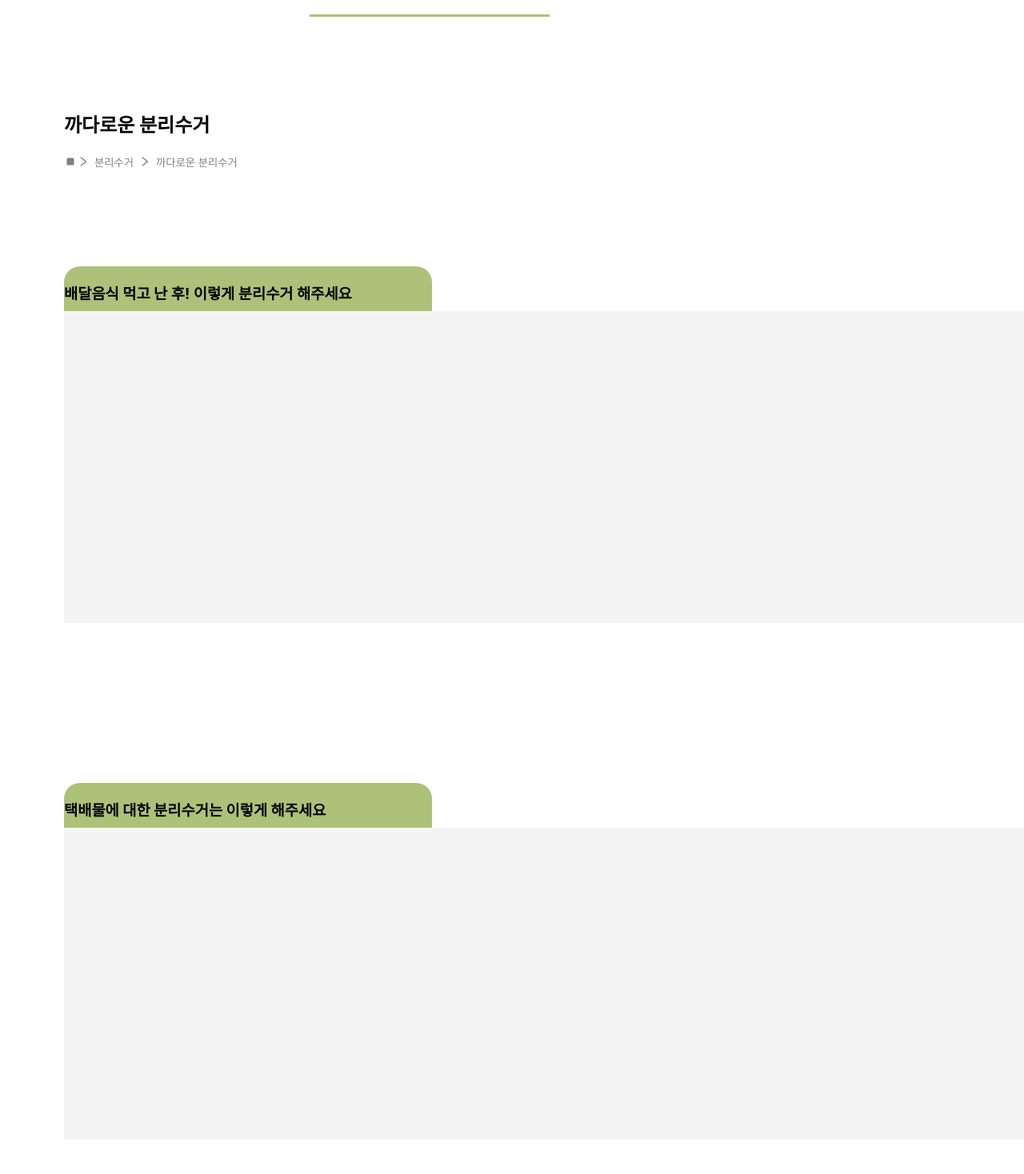
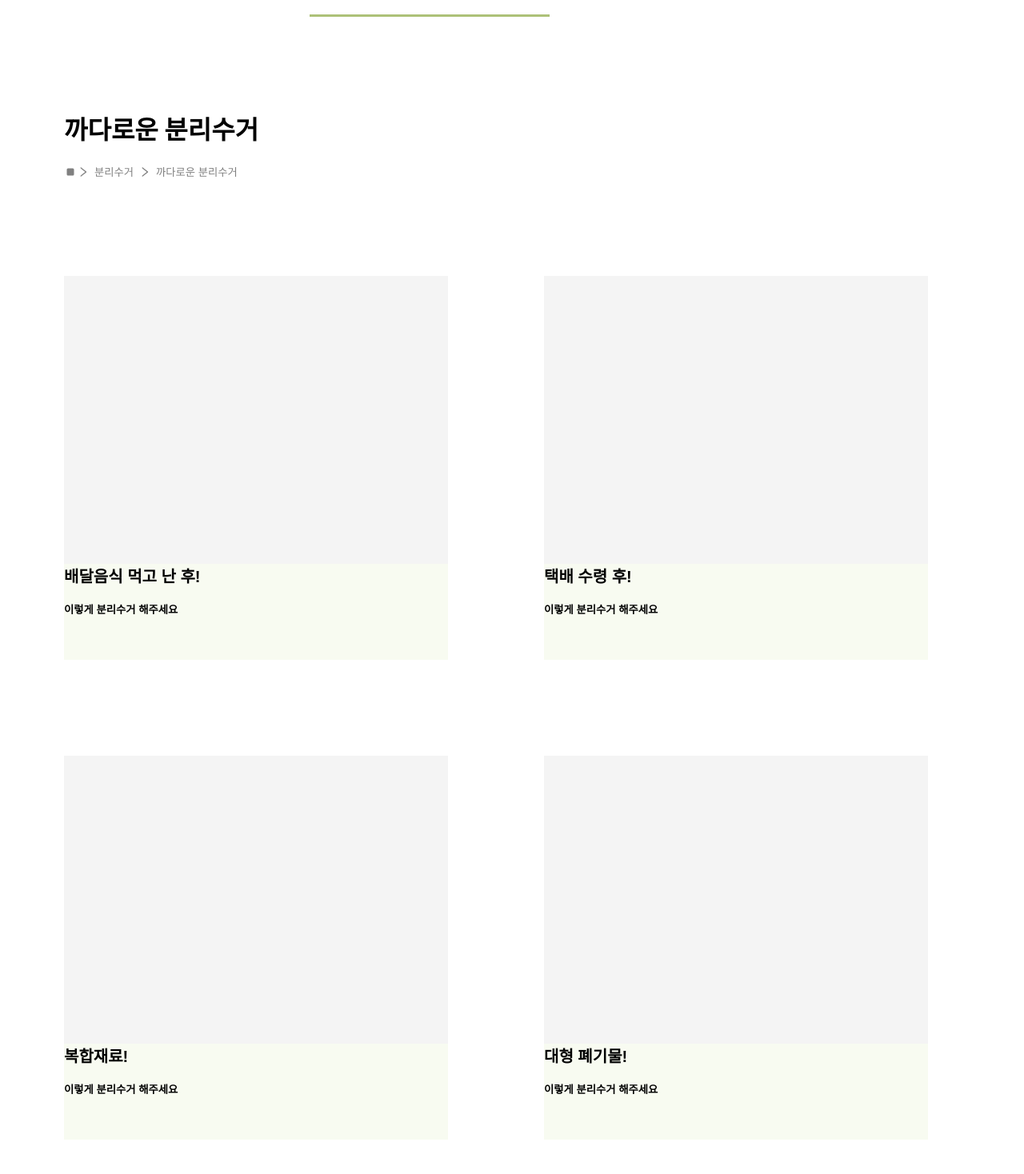
Before and after one commit to recore15/Recore_Front, a React (Create React App) app: page /difficult in a window 1280 px wide. Shown: the part 222-1690 px from the top of the page at 80% size. After the commit the page ends 1647 px from the top, so only its background shows below. Built offline with nearby package versions, Linux system fonts and the light colour scheme.

Commit message:
feat: 까다로운 분리수거 페이지 생성

```diff
--- a/src/App.css
+++ b/src/App.css
@@ -283,23 +283,44 @@
 .Difficult .block .blank {
   width: 400px;
 }
-.Difficult .block .main {
+.Difficult .block .main .content {
+  width: 100%;
+  flex-direction: row;
+  display: flex;
+}
+.Difficult .block .main h1 {
+  margin-top: 100px;
+}
+.Difficult .block .main .box {
+  margin-top: 120px;
+  margin-right: 120px;
+  flex-direction: column;
+}
+.Difficult .block .main .box button {
+  padding: 0px 0px;
+  border-width: 0px;
+  text-align: start;
+}
+.Difficult .block .main .box .picture {
+  width: 480px;
+  height: 360px;
+  background-color: #f4f4f4;
+}
+.Difficult .block .main .box .title {
+  width: 480px;
+  height: 120px;
+  background-color: #f8fbf1;
+}
+.Difficult .block .main .box .title h2 {
+  margin-top: 0px;
+}
+
+.Difficult_De .main {
+  display: flex;
+  justify-content: center;
+}
+.Difficult_De .main .title {
   flex-direction: column;
   display: flex;
+  /* justify-content: left; */
 }
-.Difficult .block .main h2 {
-  margin-top: 100px;
-}
-.Difficult .block .title {
-  margin-top: 120px;
-  background-color: #adc178;
-  width: 460px;
-  height: 56px;
-  border-radius: 20px 20px 0px 0px;
-}
-.Difficult .block .content {
-  height: 390px;
-  width: 1200px;
-  background-color: #f4f4f4;
-  margin-bottom: 80px;
-}
--- a/src/App.js
+++ b/src/App.js
@@ -4,6 +4,7 @@ import "./App.css";
 import Guide from "./page/recycle//Guide";
 import Detail from "./page/recycle/Detail";
 import Difficult from "./page/recycle/Difficult";
+import Difficult_De from "./page/recycle/Difficult_De";
 
 function App() {
   return (
@@ -13,6 +14,7 @@ function App() {
         <Route path="/guide" element={<Guide />} />
         <Route path="/detail" element={<Detail />} />
         <Route path="/difficult" element={<Difficult />} />
+        <Route path="/difficult_De" element={<Difficult_De />} />
       </Routes>
     </BrowserRouter>
   );
--- a/src/page/recycle/Difficult.js
+++ b/src/page/recycle/Difficult.js
@@ -1,31 +1,59 @@
+import { useNavigate } from "react-router-dom";
 import Menu_Bar from "../../Menu_Bar";
 import Position from "../../Position";
 
 const Difficult = () => {
+  const navigate = useNavigate();
   return (
     <div className="Difficult">
       <Menu_Bar />
       <div className="block">
         <div className="blank"></div>
         <div className="main">
-          <h2>까다로운 분리수거</h2>
+          <h1>까다로운 분리수거</h1>
           <Position title1={"분리수거"} title2={"까다로운 분리수거"} />
+          <div className="content">
+            <div>
+              <div className="box">
+                <button onClick={() => navigate("/difficult_De")}>
+                  <div className="picture"></div>
                   <div className="title">
-            <h3>배달음식 먹고 난 후! 이렇게 분리수거 해주세요</h3>
+                    <h2>배달음식 먹고 난 후!</h2>
+                    <h4>이렇게 분리수거 해주세요</h4>
                   </div>
-          <div className="content"></div>
+                </button>
+              </div>
+              <div className="box">
+                <button>
+                  <div className="picture"></div>
                   <div className="title">
-            <h3>택배물에 대한 분리수거는 이렇게 해주세요</h3>
+                    <h2>복합재료!</h2>
+                    <h4>이렇게 분리수거 해주세요</h4>
                   </div>
-          <div className="content"></div>
+                </button>
+              </div>
+            </div>
+            <div>
+              <div className="box">
+                <button>
+                  <div className="picture"></div>
                   <div className="title">
-            <h3>복합재료에 대한 분리수거는 이렇게 해주세요</h3>
+                    <h2>택배 수령 후!</h2>
+                    <h4>이렇게 분리수거 해주세요</h4>
                   </div>
-          <div className="content"></div>
+                </button>
+              </div>
+              <div className="box">
+                <button>
+                  <div className="picture"></div>
                   <div className="title">
-            <h3>대형 폐기물에 대한 분리수거는 이렇게 해주세요</h3>
+                    <h2>대형 폐기물!</h2>
+                    <h4>이렇게 분리수거 해주세요</h4>
                   </div>
-          <div className="content"></div>
+                </button>
+              </div>
+            </div>
+          </div>
         </div>
       </div>
     </div>
--- /dev/null
+++ b/src/page/recycle/Difficult_De.js
@@ -0,0 +1,17 @@
+import Menu_Bar from "../../Menu_Bar";
+import Position from "../../Position";
+const Difficult_De = () => {
+  return (
+    <div className="Difficult_De">
+      <Menu_Bar />
+      <div className="main">
+        <div className="title">
+          <h1>까다로운 분리수거</h1>
+          <Position title1={"분리수거"} title2={"까다로운 분리수거"} />
+        </div>
+        <div className="step"></div>
+      </div>
+    </div>
+  );
+};
+export default Difficult_De;
```
Lines whose indentation alone changed are shown as unchanged.
